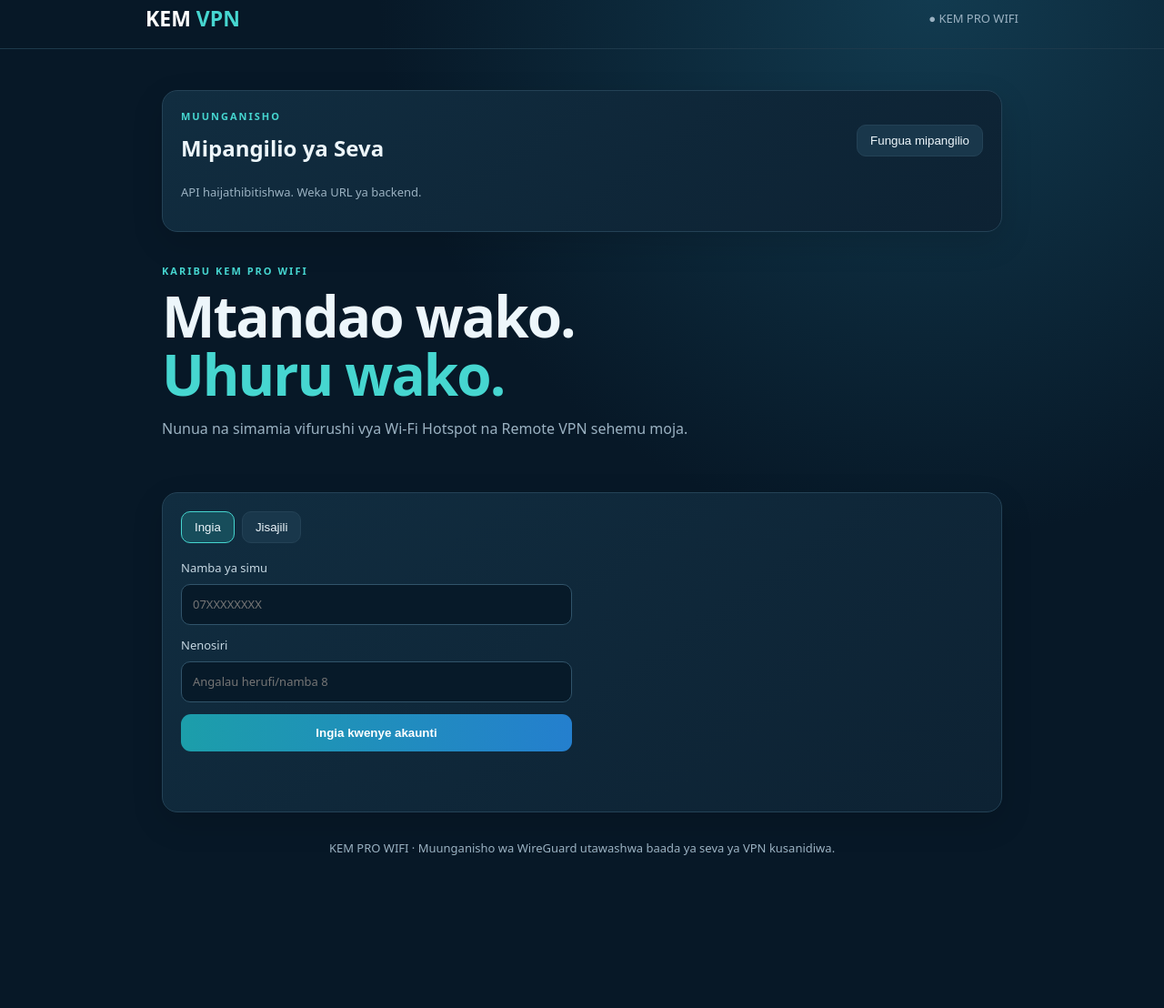
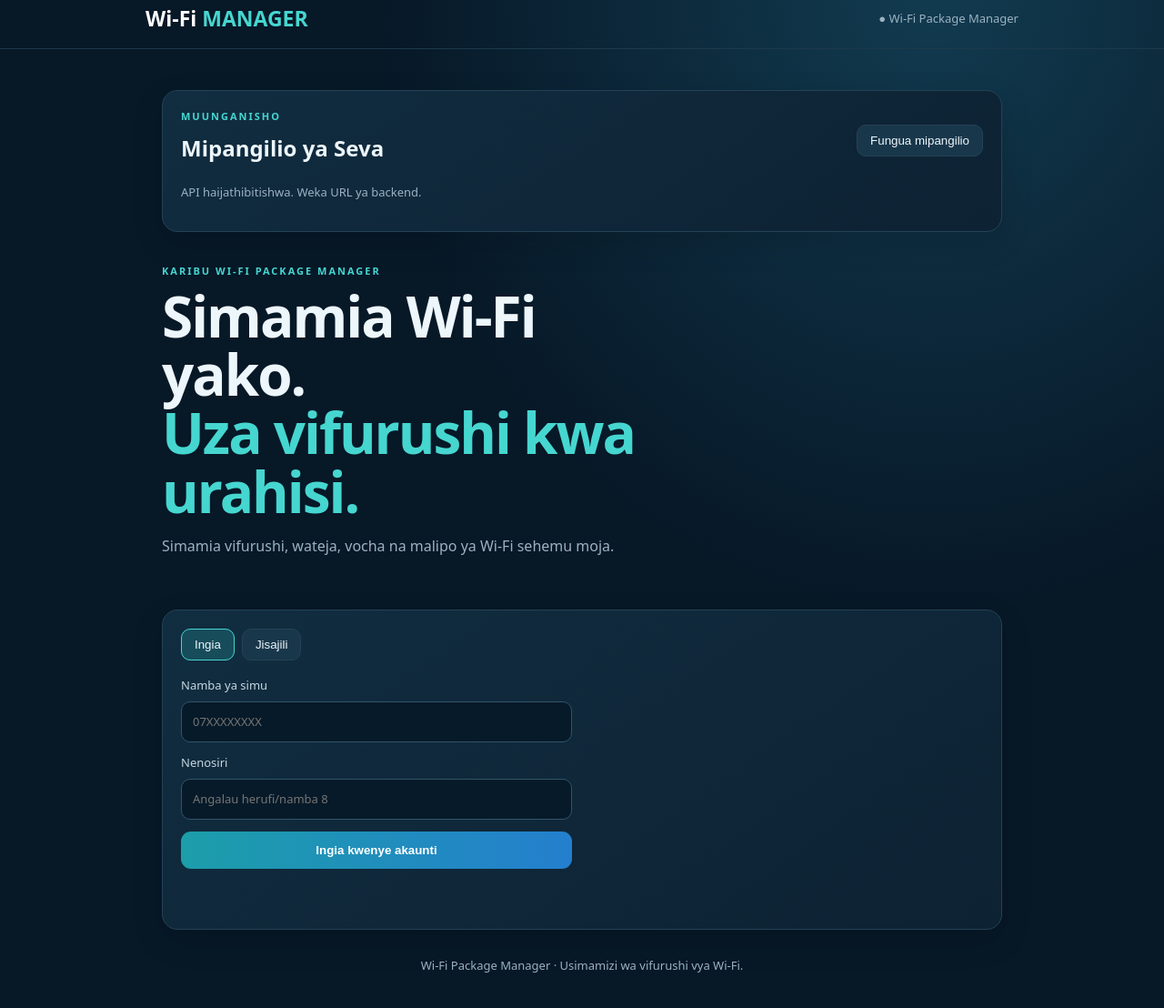
Before and after one commit to mbisemeshack102-alt/mesha-vpn-world-wide, a website: page membership/public/index.html in a window 1280 px wide. Shown: the part 12-1120 px from the top of the page at 91% size. Before the commit the page ends 1016 px from the top, so only its background shows below. Drawn offline with Linux system fonts and the light colour scheme.

Commit message:
Repurpose project as Wi-Fi package manager, remove VPN product UI

```diff
--- a/membership/public/index.html
+++ b/membership/public/index.html
@@ -1,23 +1,21 @@
 <!doctype html>
-<html lang="sw"><head><meta charset="utf-8"><meta name="viewport" content="width=device-width,initial-scale=1"><meta name="theme-color" content="#071827"><title>KEM PRO WIFI — Akaunti ya Mteja</title><link rel="stylesheet" href="app.css"><script src="app.js" defer></script></head>
-<body><header class="top"><a class="brand" href="/">KEM <span>VPN</span></a><span class="secure">● KEM PRO WIFI</span></header><main class="wrap">
+<html lang="sw"><head><meta charset="utf-8"><meta name="viewport" content="width=device-width,initial-scale=1"><meta name="theme-color" content="#071827"><title>Wi-Fi Package Manager — Akaunti ya Mteja</title><link rel="stylesheet" href="app.css"><script src="app.js" defer></script></head>
+<body><header class="top"><a class="brand" href="/">Wi-Fi <span>MANAGER</span></a><span class="secure">● Wi-Fi Package Manager</span></header><main class="wrap">
 <section class="panel server-settings">
   <div class="section-head"><div><p class="eyebrow">MUUNGANISHO</p><h2>Mipangilio ya Seva</h2></div><button id="server-settings-toggle" class="quiet" type="button">Fungua mipangilio</button></div>
   <div id="server-settings-panel" hidden>
-    <label>HTTPS URL ya KEM PRO WIFI API<input id="server-api-url" type="url" inputmode="url" placeholder="https://api.domain-yako.tld" autocomplete="url"></label>
+    <label>HTTPS URL ya Wi-Fi Manager API<input id="server-api-url" type="url" inputmode="url" placeholder="https://api.domain-yako.tld" autocomplete="url"></label>
     <div class="actions"><button id="server-api-save" class="primary" type="button">Hifadhi na jaribu</button><button id="server-api-clear" class="quiet" type="button">Ondoa URL</button></div>
     <p id="server-api-status" class="message" role="status">Weka HTTPS URL ya backend yako.</p>
   </div>
   <p id="server-connection-summary" class="muted">API haijathibitishwa. Weka URL ya backend.</p>
 </section>
-<section class="hero"><p class="eyebrow">KARIBU KEM PRO WIFI</p><h1>Mtandao wako.<br><span>Uhuru wako.</span></h1><p>Nunua na simamia vifurushi vya Wi-Fi Hotspot na Remote VPN sehemu moja.</p></section>
+<section class="hero"><p class="eyebrow">KARIBU WI-FI PACKAGE MANAGER</p><h1>Simamia Wi-Fi yako.<br><span>Uza vifurushi kwa urahisi.</span></h1><p>Simamia vifurushi, wateja, vocha na malipo ya Wi-Fi sehemu moja.</p></section>
 <section id="auth" class="panel"><div class="tabs"><button id="login-tab" class="tab active" type="button">Ingia</button><button id="register-tab" class="tab" type="button">Jisajili</button></div><form id="auth-form"><label>Namba ya simu<input id="phone" type="tel" inputmode="tel" placeholder="07XXXXXXXX" autocomplete="tel" required></label><label>Nenosiri<input id="password" type="password" minlength="8" maxlength="128" placeholder="Angalau herufi/namba 8" autocomplete="current-password" required></label><button class="primary" id="auth-submit">Ingia kwenye akaunti</button></form><p id="auth-message" class="message" role="status"></p></section>
 <section id="dashboard" hidden><div class="welcome"><div><p class="eyebrow">DASHBOARD YA MTEJA</p><h2>Karibu, <span id="account-phone"></span></h2></div><button id="logout" class="quiet">Toka</button></div>
 <div class="panel status"><div><p class="muted">Hali ya usajili</p><h3 id="subscription-status">Inapakia...</h3><p id="subscription-detail" class="muted"></p></div><span class="status-dot"></span></div>
 <div class="section-head"><div><p class="eyebrow">CHAGUA HUDUMA</p><h2>Vifurushi</h2></div><span class="muted">Bei za TZS</span></div><p id="draft-note" class="notice" hidden>Bei hizi ni za majaribio; msimamizi bado hajathibitisha bei za mwisho.</p><div id="plans" class="plans">Inapakia vifurushi...</div>
 <div class="panel"><div class="section-head"><div><p class="eyebrow">UTHIBITISHO</p><h2>Verification code</h2></div><button id="refresh-codes" class="quiet">Onyesha upya</button></div><p class="muted">Code hutolewa baada ya malipo kuthibitishwa na muda wake huisha pamoja na kifurushi.</p><div id="codes" class="codes">Hakuna code bado.</div></div>
 <div class="panel"><div class="section-head"><div><p class="eyebrow">QR CODE</p><h2>QR ya uthibitisho</h2></div></div><p class="muted">Onyesha QR hii kwa msimamizi au iscanwe kuthibitisha kifurushi. QR ina kikomo cha matumizi kilichowekwa na admin.</p><div id="qr-codes" class="codes">QR itaonekana baada ya malipo kuthibitishwa.</div></div>
-<div class="panel"><div class="section-head"><div><p class="eyebrow">REMOTE VPN CONNECTION</p><h2>WireGuard</h2></div><button id="load-wireguard" class="quiet" type="button">Pata QR ya VPN</button></div><p class="muted">QR ya kuunganisha itapatikana baada ya malipo kuthibitishwa na WireGuard server kusanidiwa.</p><div id="wireguard-result" class="codes">Bado hakuna usanidi wa VPN uliotolewa.</div></div>
-<div class="panel"><p class="eyebrow">MALIPO</p><h2>Maelekezo ya malipo</h2><p id="payment-info" class="muted">Inapakia maelekezo...</p></div>
-<div class="panel"><p class="eyebrow">HISTORIA</p><h2>Maagizo yangu</h2><div id="orders">Hakuna oda bado.</div></div></section>
-<p class="foot">KEM PRO WIFI · Muunganisho wa WireGuard utawashwa baada ya seva ya VPN kusanidiwa.</p></main></body></html>
+</div></section>
+<p class="foot">Wi-Fi Package Manager · Usimamizi wa vifurushi vya Wi-Fi.</p></main></body></html>
```
